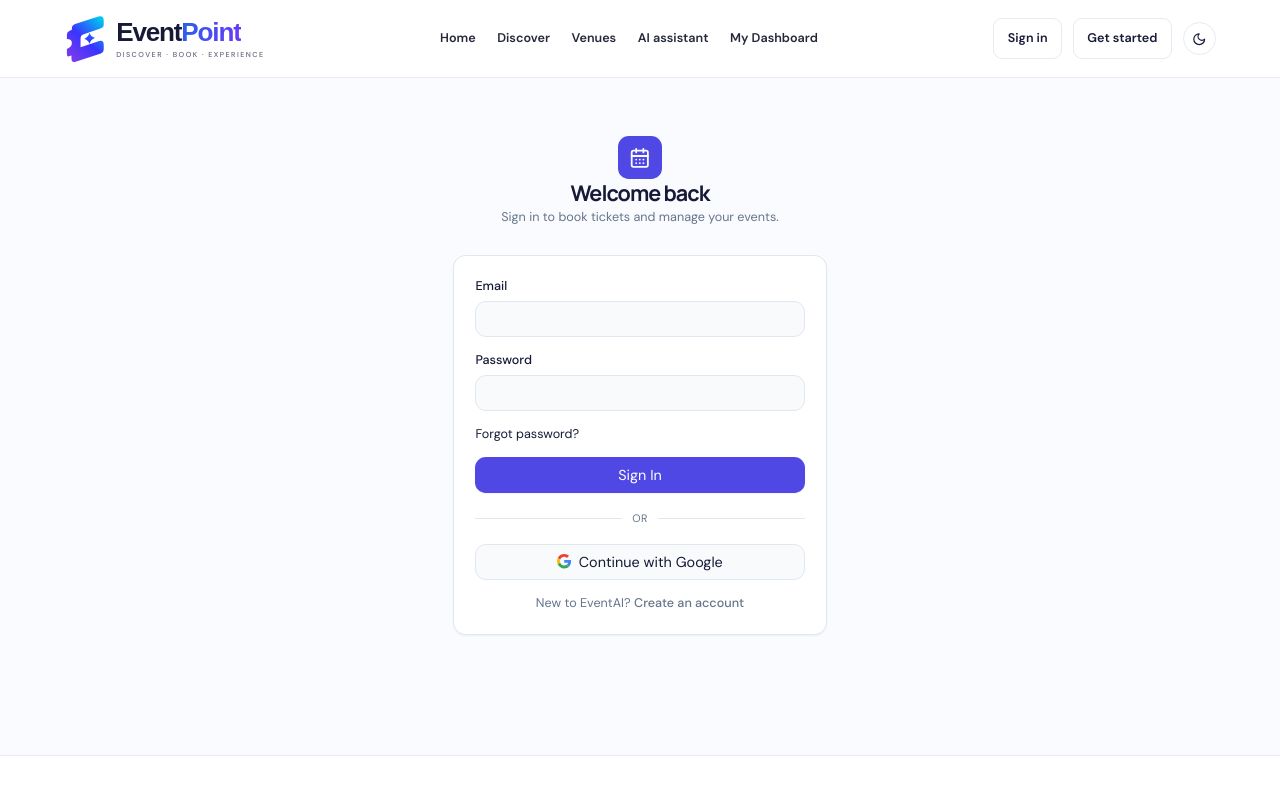
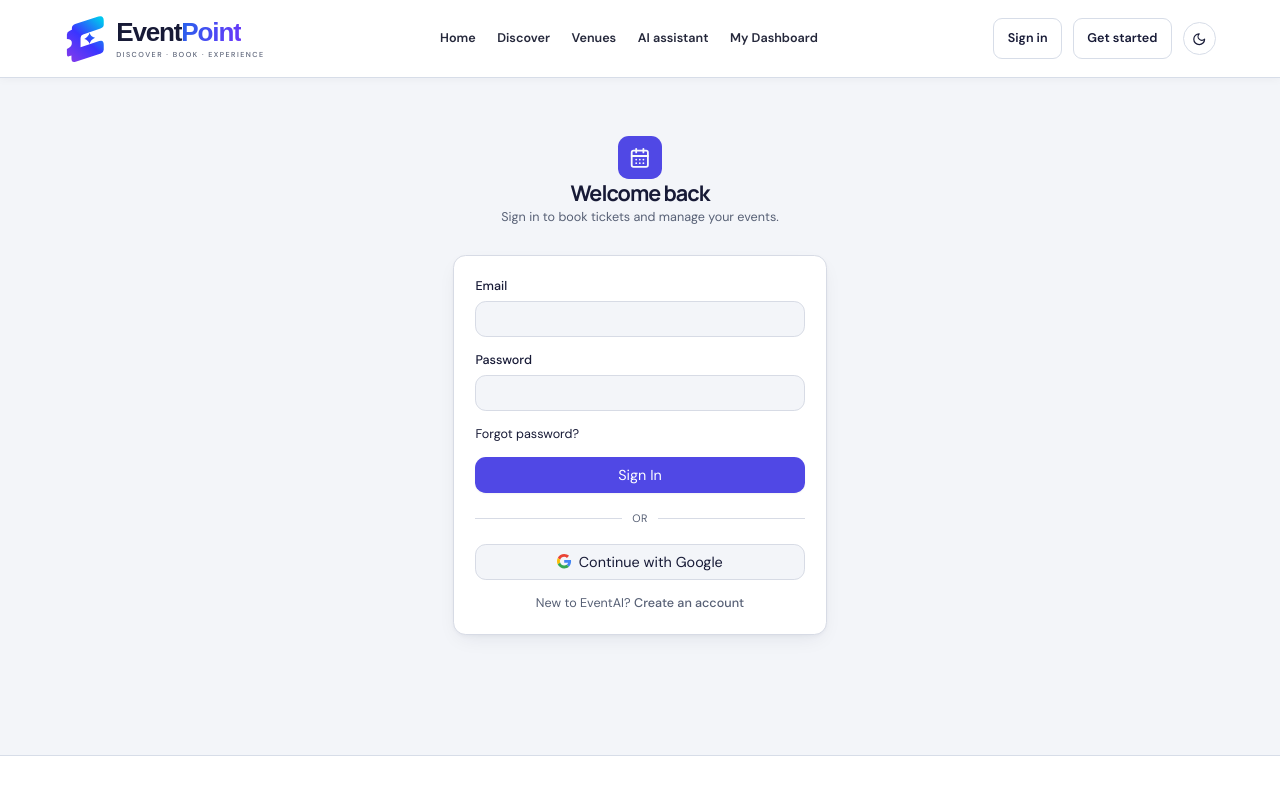
Before and after one commit to Phantom-9786/EventAI, a Next.js app in the folder apps/web/: page /signin in a window 1280 px wide. Shown: the top 787 px of the page. Built offline with nearby package versions, Linux system fonts and the light colour scheme; no server answers.

Commit message:
style: add light theme surface depth and clearer card boundaries

```diff
--- a/apps/web/src/app/layout.tsx
+++ b/apps/web/src/app/layout.tsx
@@ -7,6 +7,7 @@ import { WorkspaceShell } from '@/components/layout/workspace-shell';
 import './globals.css';
 import './approved-preview.css';
 import './ui-scale.css';
+import './light-surfaces.css';
 
 export const viewport: Viewport = {
   width: 'device-width',
--- /dev/null
+++ b/apps/web/src/app/light-surfaces.css
@@ -0,0 +1,52 @@
+/* Light-mode surface hierarchy, shared by the public pages and workspaces. */
+html:not(.dark) {
+  --background: 220 33% 96.5%;
+  --border: 220 22% 87%;
+  --input: 220 22% 87%;
+  --muted-foreground: 222 15% 40%;
+}
+
+html:not(.dark) .ep-app {
+  --ep-bg: #f3f5f9;
+  --ep-card: #fff;
+  --ep-border: #d7dde8;
+  --ep-muted: #596176;
+  --ep-surface-shadow: 0 2px 4px rgb(23 34 61 / 3%), 0 8px 24px -8px rgb(23 34 61 / 10%);
+  --ep-shadow: 0 4px 8px rgb(23 34 61 / 4%), 0 16px 32px -12px rgb(23 34 61 / 16%);
+}
+
+html:not(.dark) .ep-app :is(
+  .card,
+  .panel,
+  .stat,
+  .side-nav,
+  .ticket-panel,
+  .booking-row,
+  .state-card,
+  .info-box,
+  .ep-ai-event-card,
+  .bg-card.border
+) {
+  box-shadow: var(--ep-surface-shadow);
+}
+
+/* Grouped controls have a quieter elevation than content cards. */
+html:not(.dark) .ep-app .filter-bar {
+  box-shadow: 0 2px 8px rgb(23 34 61 / 5%);
+}
+
+html:not(.dark) .ep-app .header-shell {
+  box-shadow: 0 2px 10px rgb(23 34 61 / 4%);
+}
+
+/* Nested booking controls stay flat, retaining their selected-state tint. */
+html:not(.dark) .ep-app .ep-booking-widget {
+  box-shadow: none;
+}
+
+@media (hover: hover) {
+  html:not(.dark) .ep-app :is(.card, .ep-ai-event-card, .stat-link, a.bg-card.border):hover {
+    box-shadow: var(--ep-shadow);
+    border-color: #b8b4df;
+  }
+}
```
